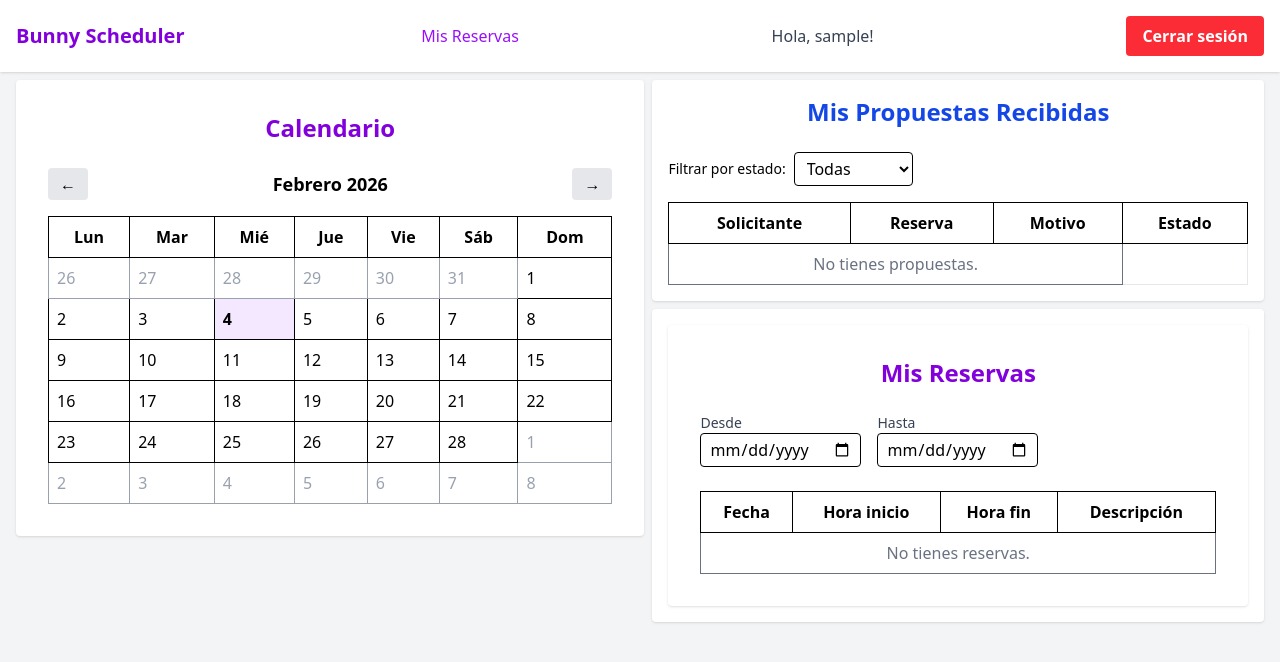
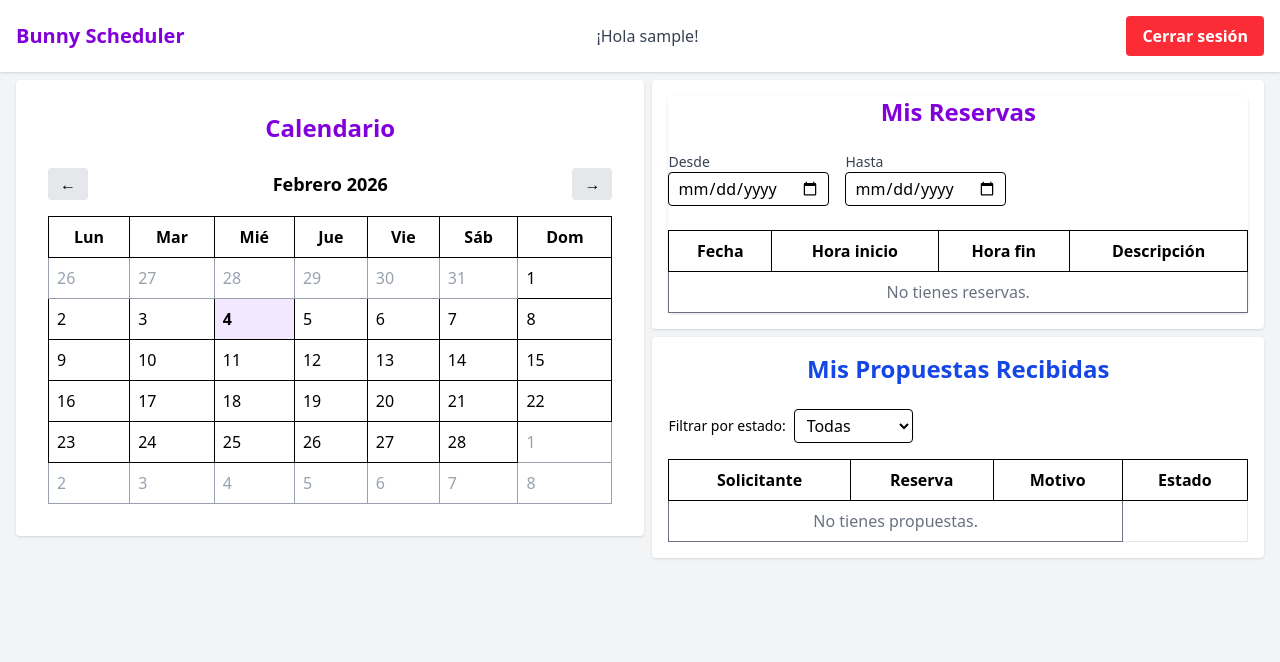
Before and after one commit to rroblf01/bunny-scheduler, a Django app: page / in a window 1280 px wide. Shown: the top 662 px of the page. Run offline with Django 5.2, Linux system fonts and the light colour scheme; the visitor is signed in with stand-in values (Sample User, id 1); data that the repository does not hold is empty.

Commit message:
Fix navigation greeting and adjust proposal component includes in templates

```diff
--- a/templates/base.html
+++ b/templates/base.html
@@ -12,9 +12,8 @@
     <nav class="bg-white shadow p-4 mb-2">
         <div class="container mx-auto flex justify-between items-center">
             <a href="/" class="text-xl font-bold text-purple-700">Bunny Scheduler</a>
-            <a href="/reservations/" class="text-purple-600 hover:underline mr-4">Mis Reservas</a>
             {% if user.is_authenticated %}
-            <span class="text-gray-700">Hola, {{ user.username }}!</span>
+            <span class="text-gray-700">¡Hola {{ user.username }}!</span>
             <form action="/logout/" method="post" class="ml-4">
                 {% csrf_token %}
                 <button type="submit"
--- a/templates/components/my_proposals.html
+++ b/templates/components/my_proposals.html
@@ -1,4 +1,4 @@
-<div class="max-w-2xl mx-auto bg-white p-8 rounded shadow">
+<div class="max-w-2xl mx-auto bg-white rounded shadow">
     <h2 class="text-2xl font-bold mb-6 text-center text-purple-700">Mis Reservas</h2>
     <div class="flex flex-col md:flex-row md:items-center md:space-x-4 mb-6">
         <div class="mb-2 md:mb-0">
--- a/templates/index.html
+++ b/templates/index.html
@@ -9,10 +9,10 @@
     <!-- Derecha: Proposals -->
     <div class="flex flex-col gap-2 w-full max-w-3xl md:w-2/3">
         <div class="bg-white rounded shadow p-4">
-            {% include "components/proposals_received.html" %}
+            {% include "components/my_proposals.html" %}
         </div>
         <div class="bg-white rounded shadow p-4">
-            {% include "components/my_proposals.html" %}
+            {% include "components/proposals_received.html" %}
         </div>
     </div>
 </div>
```
